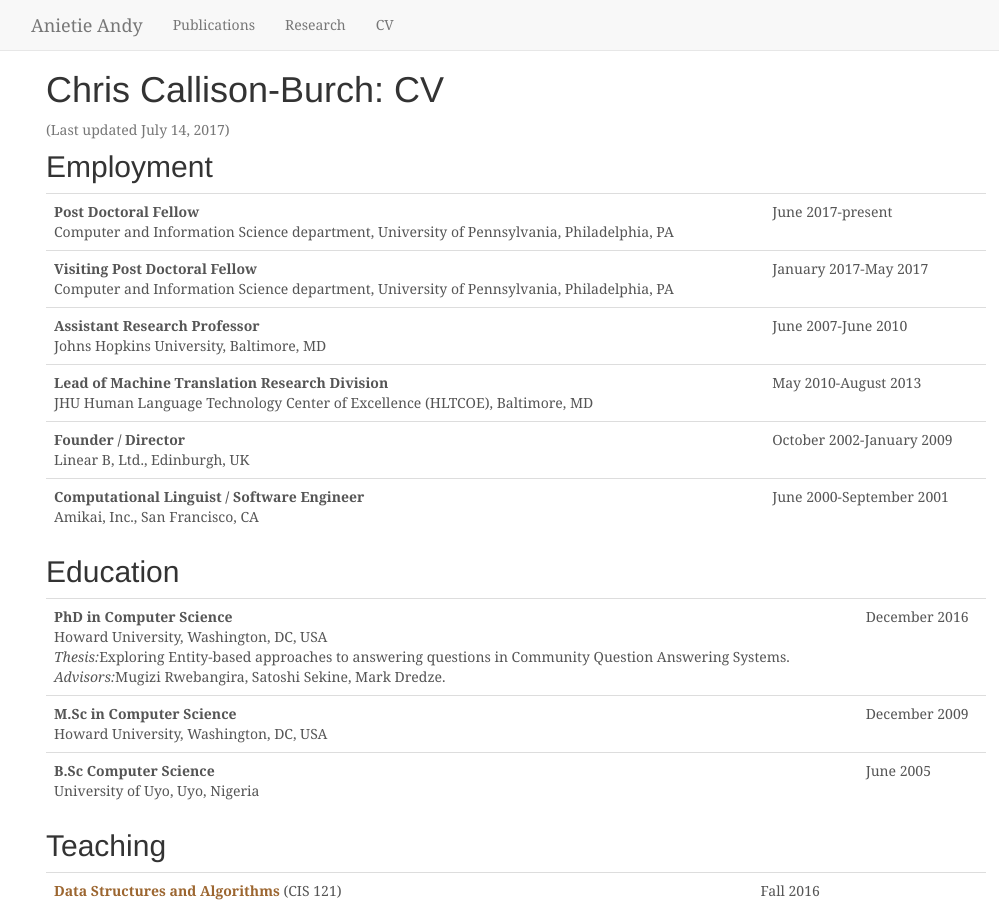
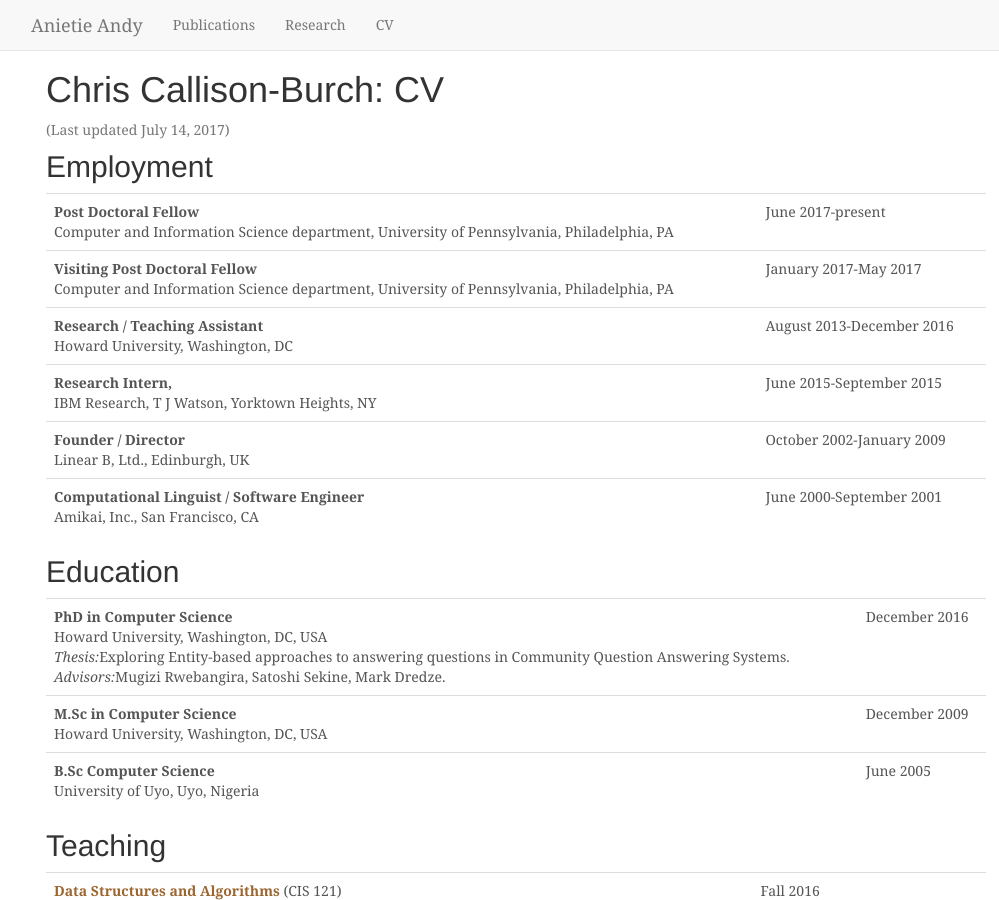
Before and after one commit to anietieandy/anietieandy.github.io, a Jekyll site: the page built from resume.md, in a window 1280 px wide and 900 px high. Shown: the whole window, without its empty margins (124-1123 px from the left). Built offline with Jekyll 4.4.1, drawn with Linux system fonts in a browser that asks for light colours; nearby versions of some CDN libraries.

Commit message:
updated employment

```diff
--- a/_data/employment.yaml
+++ b/_data/employment.yaml
@@ -14,18 +14,18 @@
    description: Visiting Postdoc in the Computer and Information Sciences Department
 
 -
-   position: Assistant Research Professor
-   employer: Johns Hopkins University
-   location: Baltimore, MD
-   start_date: June 2007
-   end_date: June 2010
+   position: Research / Teaching Assistant
+   employer: Howard University
+   location: Washington, DC
+   start_date: August 2013
+   end_date: December 2016
 -
-   position: Lead of Machine Translation Research Division
-   employer: JHU Human Language Technology Center of Excellence (HLTCOE)
-   location: Baltimore, MD
-   start_date: May 2010
-   end_date: August 2013
-   description: Effective PI of the machine translation research division of JHU’s HLTCOE. Responsibilities include defining the research agenda for 3 senior researchers and several graduate students, and liaising with the Center’s funders.
+   position: Research Intern,
+   employer: IBM Research, T J Watson
+   location: Yorktown Heights, NY
+   start_date: June 2015
+   end_date: September 2015
+   description: Applied deep learning technologies to image processing and Question Answering.
 -
    position: Founder / Director
    employer: Linear B, Ltd.
```
